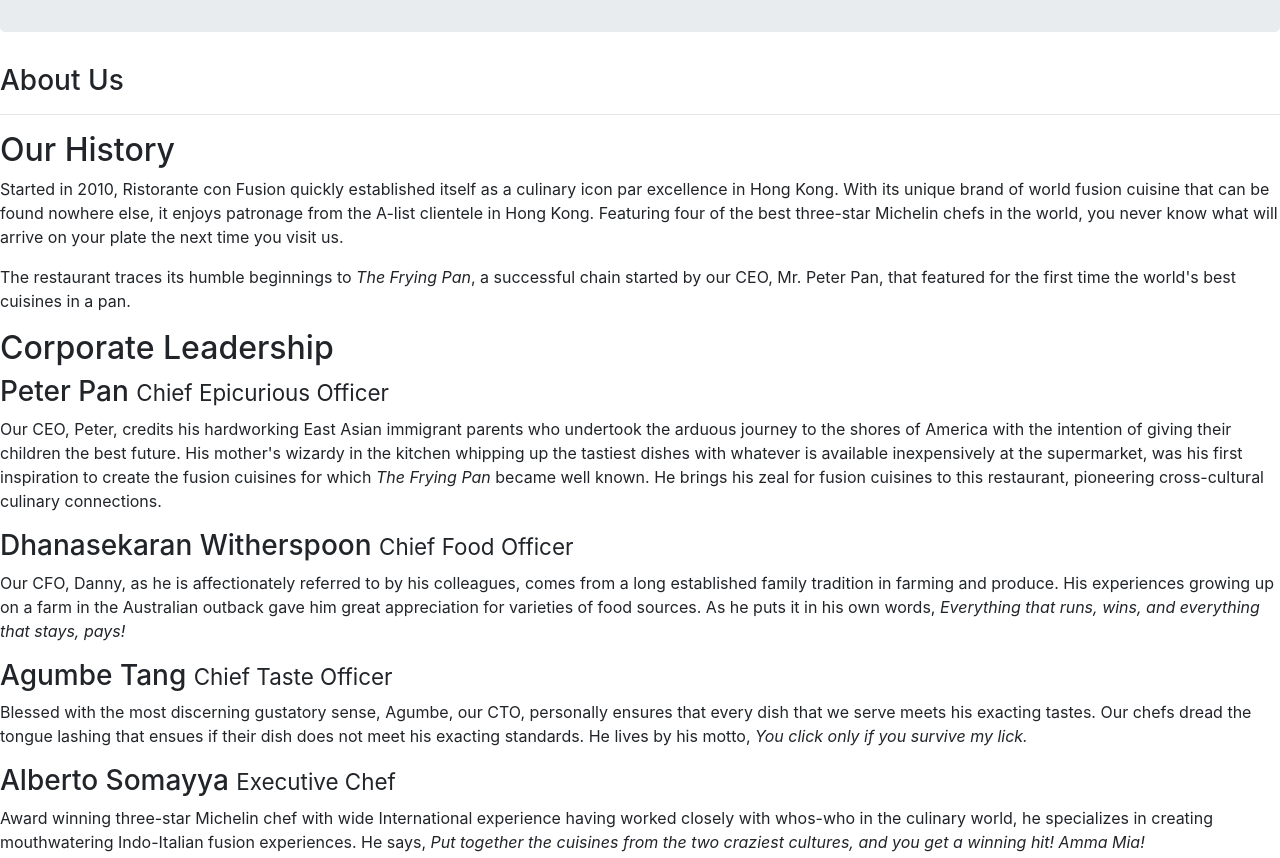
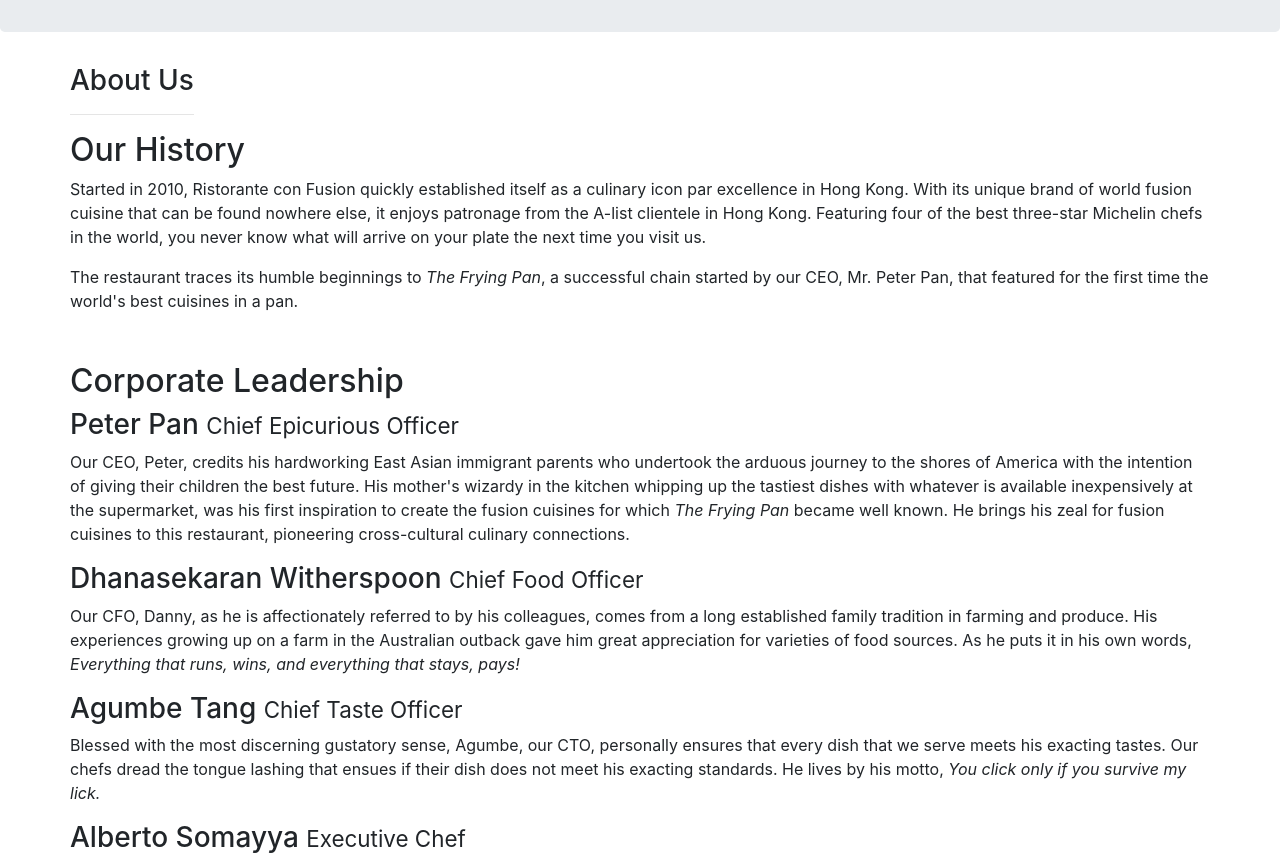
Before and after one commit to irinazhyzhyian/Front-End-Web-UI-Frameworks-and-Tools-Bootstrap-4, a website: page assignment_1/aboutus.html in a window 1280 px wide. Shown: the part 240-1098 px from the top of the page. Drawn offline with nearby package versions, Linux system fonts and the light colour scheme.

Commit message:
First Assignment

```diff
--- a/assignment_1/aboutus.html
+++ b/assignment_1/aboutus.html
@@ -8,7 +8,7 @@
  <meta http-equiv="x-ua-compatible" content="ie=edge">
 
  <!-- Bootstrap CSS -->
- <link rel="stylesheet" href="node_modules/bootstrap/dist/css/bootstrap.min.css">
+ <link rel="stylesheet" href="/node_modules/bootstrap/dist/css/bootstrap.min.css">
     <title>Ristorante Con Fusion: About Us</title>
 
 </head>
@@ -28,41 +28,41 @@
         </div>
     </header>
 
-    <div>
-        <div>
+    <div class="container">
+        <div class="row ">
             <div>
                <h3>About Us</h3>
                <hr>
             </div>
         </div>
 
-        <div>
+        <div class="row justify-content-md-center">
             <div>
                 <h2>Our History</h2>
                 <p>Started in 2010, Ristorante con Fusion quickly established itself as a culinary icon par excellence in Hong Kong. With its unique brand of world fusion cuisine that can be found nowhere else, it enjoys patronage from the A-list clientele in Hong Kong.  Featuring four of the best three-star Michelin chefs in the world, you never know what will arrive on your plate the next time you visit us.</p>
                 <p>The restaurant traces its humble beginnings to <em>The Frying Pan</em>, a successful chain started by our CEO, Mr. Peter Pan, that featured for the first time the world's best cuisines in a pan.</p>
             </div>
+            <hr>
             <div>
             </div>
         </div>
 
 
-        <div>
+        <div class="row justify-content-xl-center">
             <div>
                 <h2>Corporate Leadership</h2>
                 <h3>Peter Pan <small>Chief Epicurious Officer</small></h3>
-                <p>Our CEO, Peter, credits his hardworking East Asian immigrant parents who undertook the arduous journey to the shores of America with the intention of giving their children the best future. His mother's wizardy in the kitchen whipping up the tastiest dishes with whatever is available inexpensively at the supermarket, was his first inspiration to create the fusion cuisines for which <em>The Frying Pan</em> became well known. He brings his zeal for fusion cuisines to this restaurant, pioneering cross-cultural culinary connections.</p>
+                <p class="d-none d-xl-block">Our CEO, Peter, credits his hardworking East Asian immigrant parents who undertook the arduous journey to the shores of America with the intention of giving their children the best future. His mother's wizardy in the kitchen whipping up the tastiest dishes with whatever is available inexpensively at the supermarket, was his first inspiration to create the fusion cuisines for which <em>The Frying Pan</em> became well known. He brings his zeal for fusion cuisines to this restaurant, pioneering cross-cultural culinary connections.</p>
                 <h3>Dhanasekaran Witherspoon <small>Chief Food Officer</small></h3>
-                <p>Our CFO, Danny, as he is affectionately referred to by his colleagues, comes from a long established family tradition in farming and produce. His experiences growing up on a farm in the Australian outback gave him great appreciation for varieties of food sources. As he puts it in his own words, <em>Everything that runs, wins, and everything that stays, pays!</em></p>
+                <p  class="d-none d-xl-block">Our CFO, Danny, as he is affectionately referred to by his colleagues, comes from a long established family tradition in farming and produce. His experiences growing up on a farm in the Australian outback gave him great appreciation for varieties of food sources. As he puts it in his own words, <em>Everything that runs, wins, and everything that stays, pays!</em></p>
                 <h3>Agumbe Tang <small>Chief Taste Officer</small></h3>
-                <p>Blessed with the most discerning gustatory sense, Agumbe, our CTO, personally ensures that every dish that we serve meets his exacting tastes. Our chefs dread the tongue lashing that ensues if their dish does not meet his exacting standards. He lives by his motto, <em>You click only if you survive my lick.</em></p>
+                <p  class="d-none d-xl-block">Blessed with the most discerning gustatory sense, Agumbe, our CTO, personally ensures that every dish that we serve meets his exacting tastes. Our chefs dread the tongue lashing that ensues if their dish does not meet his exacting standards. He lives by his motto, <em>You click only if you survive my lick.</em></p>
                 <h3>Alberto Somayya <small>Executive Chef</small></h3>
-                <p>Award winning three-star Michelin chef with wide International experience having worked closely with whos-who in the culinary world, he specializes in creating mouthwatering Indo-Italian fusion experiences. He says, <em>Put together the cuisines from the two craziest cultures, and you get a winning hit! Amma Mia!</em></p>
+                <p  class="d-none d-xl-block">Award winning three-star Michelin chef with wide International experience having worked closely with whos-who in the culinary world, he specializes in creating mouthwatering Indo-Italian fusion experiences. He says, <em>Put together the cuisines from the two craziest cultures, and you get a winning hit! Amma Mia!</em></p>
             </div>
        </div>
 
     </div>
-
     <footer class="footer">
         <div class="container">
             <div class="row">
@@ -105,9 +105,9 @@
         </div>
     </footer>
      <!-- jQuery first, then Popper.js, then Bootstrap JS. -->
-     <script src="node_modules/jquery/dist/jquery.slim.min.js"></script>
-     <script src="node_modules/popper.js/dist/umd/popper.min.js"></script>
-     <script src="node_modules/bootstrap/dist/js/bootstrap.min.js"></script>
+     <script src="/node_modules/jquery/dist/jquery.slim.min.js"></script>
+     <script src="/node_modules/popper.js/dist/umd/popper.min.js"></script>
+     <script src="/node_modules/bootstrap/dist/js/bootstrap.min.js"></script>
 </body>
 
 </html>
```
